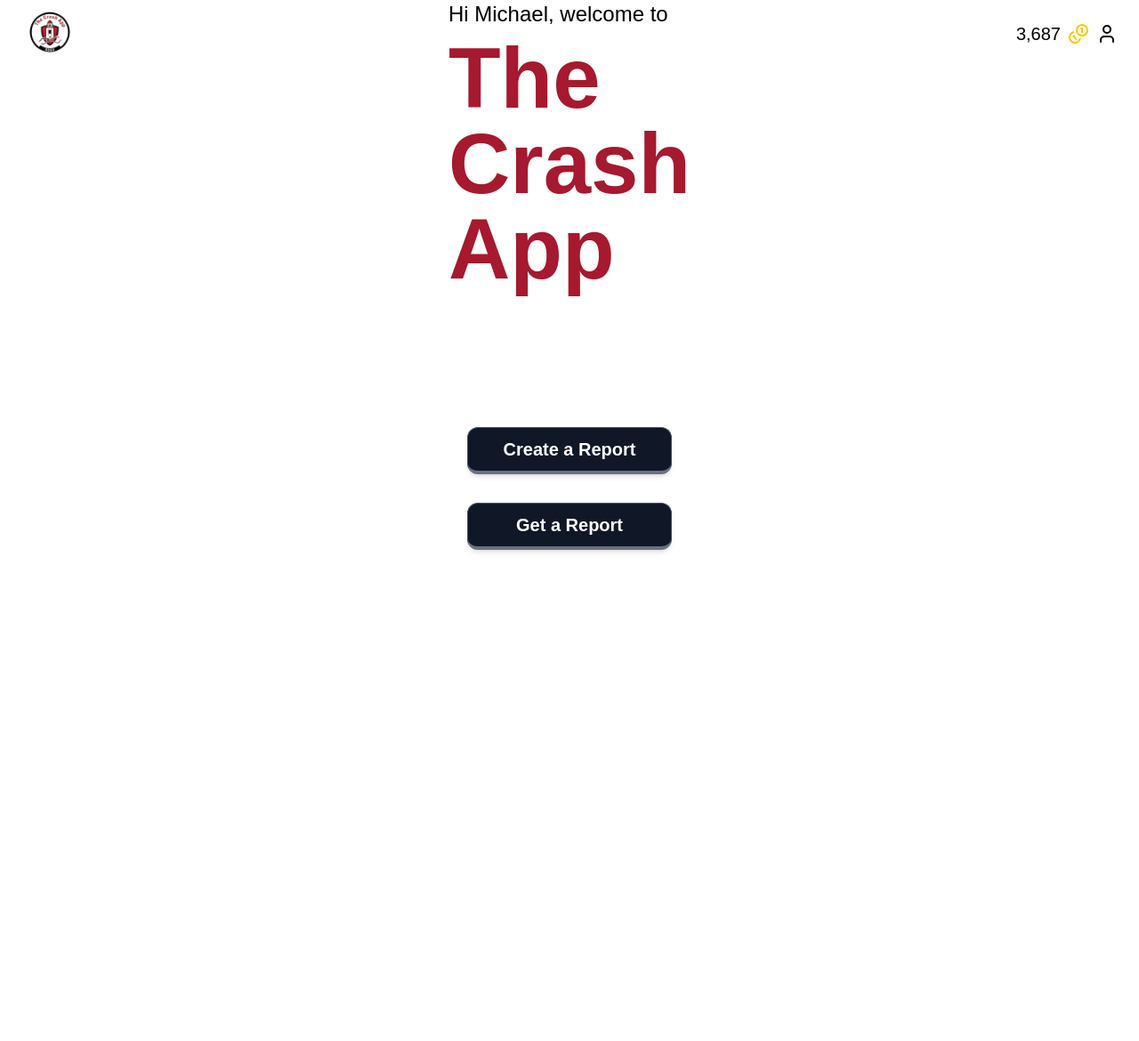
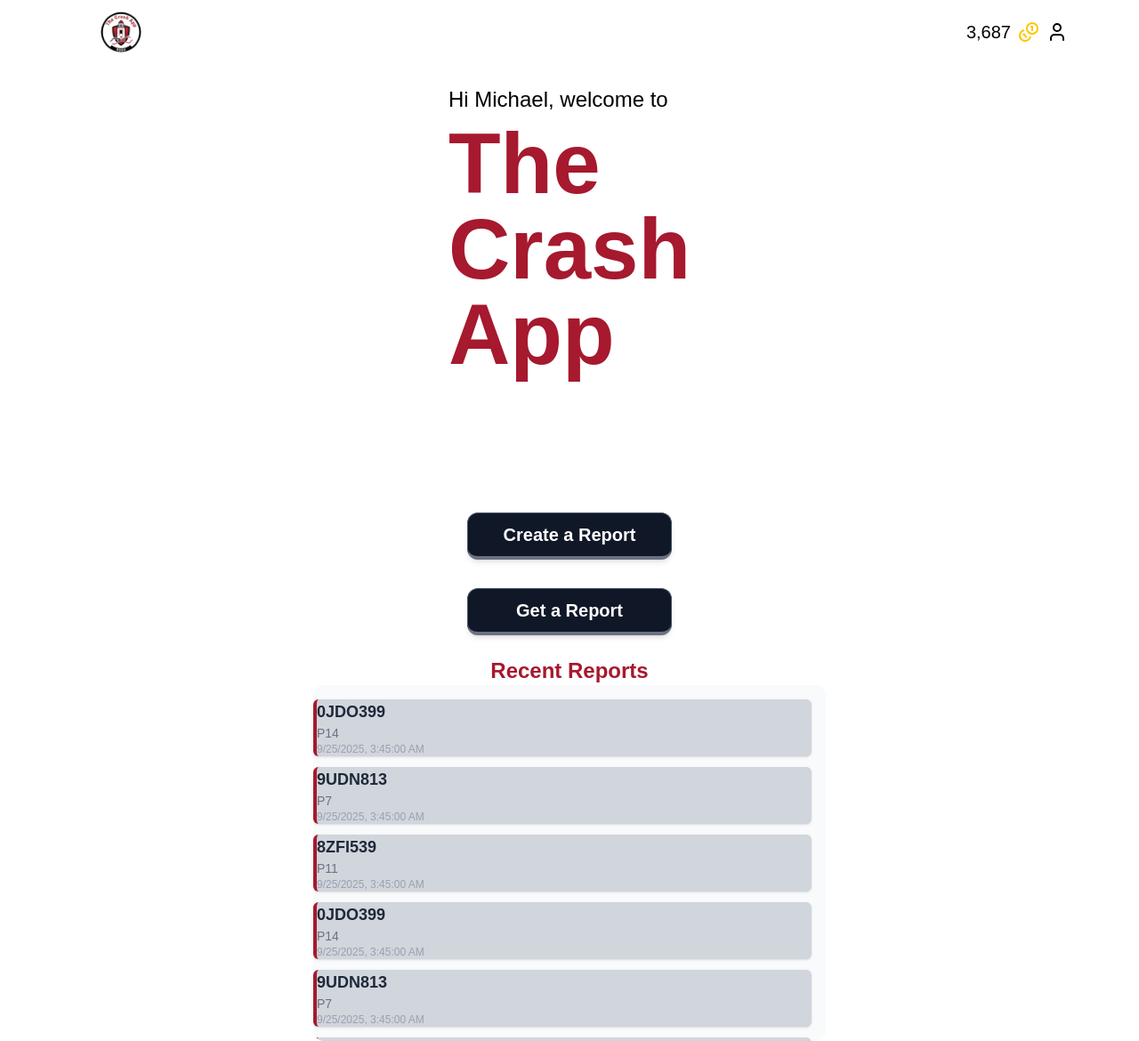
Before and after one commit to LuisFVillalon/innovate-4-sdsu-hackathon-2025, a Next.js app: page /account in a window 1280 px wide. Shown: the whole page at 89% size. Before the commit the page ends 800 px from the top, so only its background shows below. Built offline with nearby package versions, Linux system fonts and the light colour scheme.

Commit message:
Updated Accoutn Page
the account page now includes the reports list and the header with the logo and account button were styled correctly

```diff
--- a/app/account/page.tsx
+++ b/app/account/page.tsx
@@ -5,7 +5,7 @@ import styles from '../page.module.css'
 
 import Link from "next/link";
 import Image from "next/image";
-import { useState } from "react";
+import { useState, useEffect } from "react";
 import { useRouter } from "next/navigation";
 import { ChevronRight, Coins } from "lucide-react";
 import ProfileDropdown from "@/components/ProfileDropdown";
@@ -13,12 +13,30 @@ import ProfileDropdown from "@/components/ProfileDropdown";
 import { Button } from "../components/ui/3d-button"
 import { Input } from "../components/ui/input"
 
+// Type for reports
+interface Report {
+  reportId: string;
+  licensePlate: string;
+  timestamp: string;
+  location: string;
+}
 
 export default function Home() {
   const [reportInput, setReportInput] = useState(false);
+  const [reports, setReports] = useState<Report[]>([]);
   const [reportId, setReportId] = useState("");
   const router = useRouter();
-
+  useEffect(() => {
+    // Load JSON file from public directory
+    fetch("/reports.json")
+      .then((res) => res.json())
+      .then((data) => {
+        if (data.reports) {
+          setReports(data.reports);
+        }
+      })
+      .catch((err) => console.error("Error loading reports:", err));
+  }, []);
   const handleSubmit = (e: React.FormEvent) => {
     e.preventDefault();
     if (reportId.trim()) {
@@ -28,7 +46,9 @@ export default function Home() {
 
   return (
     <div className={styles.mainWrapper}>
-          <div className="absolute top-4 left-0 bg-transparent flex items-center h-10">
+            <div className="w-full flex justify-between items-center max-w-6xl mx-auto p-4">
+        {/* Logo */}
+        <div className=" flex items-center h-10">
           <Link href="/" className="flex items-center">
             <Image
               src="/crashapplogo.png"
@@ -36,18 +56,21 @@ export default function Home() {
               width={112}
               height={112}
               className="h-28 w-28 rounded-full object-cover bg-transparent"
-                style={{ backgroundColor: 'transparent' }}
               priority
             />
           </Link>
         </div>
-          <div className="text-xl absolute top-6 right-6">
+        {/* Account button */}
+          <div className="text-xl flex">
             <div className="flex gap-2 justify-center items-center">
                 <p className="text-[#000000]">3,687</p>
                 <Coins className="w-6 h-6 text-yellow-400" />
                 <ProfileDropdown />
             </div>
           </div>
+      </div>
+
+
           <div className='mx-[50%] flex flex-col gap-2 justify-center items-center'>
             <div className={`w-full ${styles.fadeIn} text-start text-2xl text-[#000000]`}>
               <p>
@@ -105,6 +128,28 @@ export default function Home() {
                 </div>
               </div>
           }
+          {/* Scrollable JSON report list */}
+          <div className="w-full px-[5%] flex flex-col justify-start items-center">
+            <h2 className="text-2xl font-bold text-[#A6192E] ">Recent Reports</h2>
+            {reports && reports.length > 0 ? (
+              <div className="flex flex-col w-full text-black max-h-[50vh] overflow-y-auto w-[90%] md:w-1/2 bg-gray-50 rounded-xl p-4 pl-0 space-y-3">
+                {reports.map((report) => (
+                  <div
+                    key={report.reportId}
+                    className="border-l-4 border-[#A6192E] bg-gray-300  rounded-md shadow-sm"
+                  >
+                    <p className="text-lg font-bold text-gray-800">{report.licensePlate}</p>
+                    <p className="text-sm text-gray-500">{report.location}</p>
+                    <p className="text-xs text-gray-400">
+                      {new Date(report.timestamp).toLocaleString()}
+                    </p>
+                  </div>
+                ))}
+              </div>
+              ) : (
+              <p className="text-gray-500 mt-6">No reports found.</p>
+            )}
+          </div>
     </div>
   );
 }
```
Lines whose indentation alone changed are shown as unchanged.
